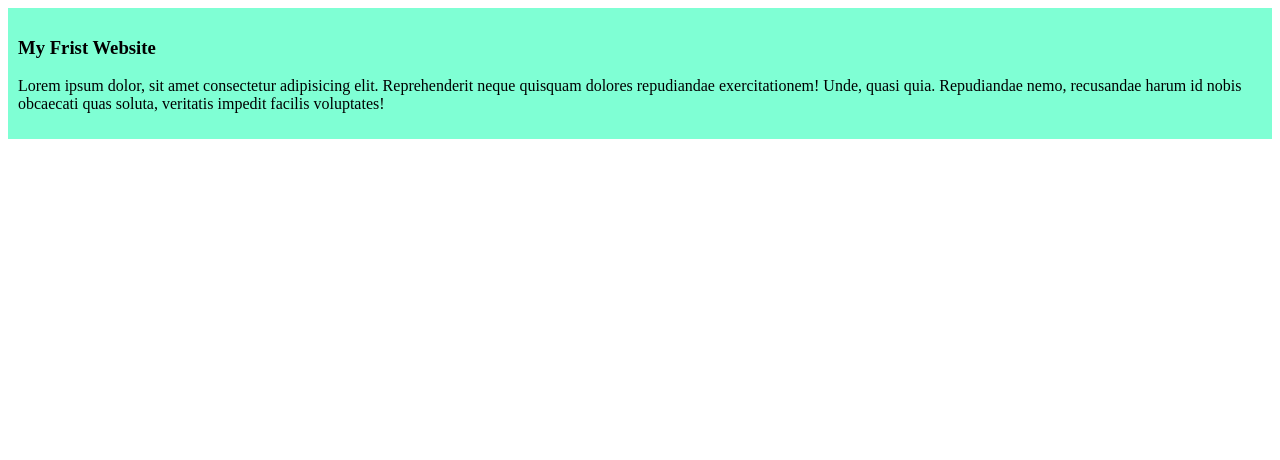
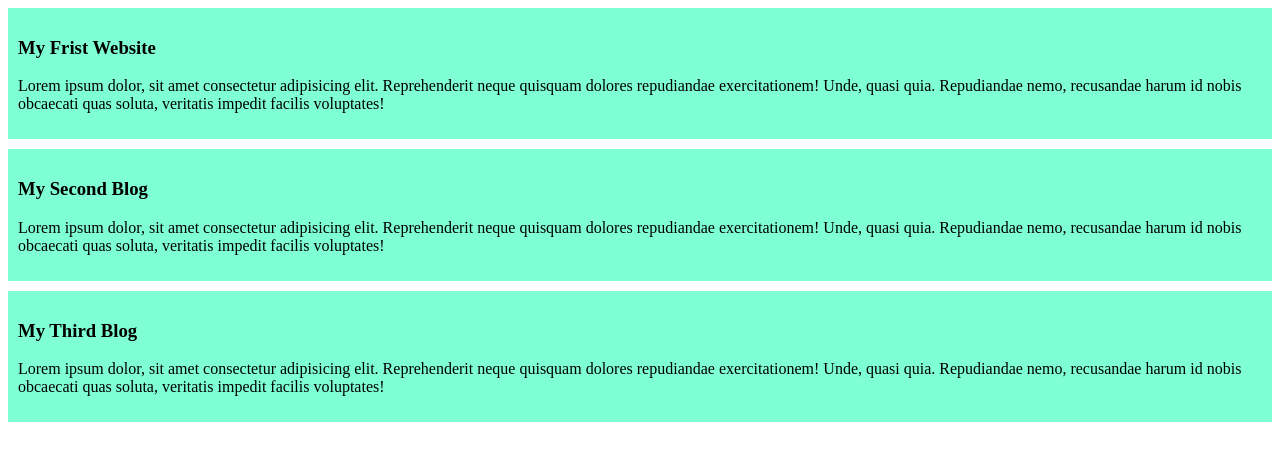
Before and after one commit to hmmirajulislammiru/my-simple-website, a plain HTML site: page index.html in a window 1280 px wide. Drawn offline with Linux system fonts and the light colour scheme.

Commit message:
added the second and third blog

```diff
--- a/index.html
+++ b/index.html
@@ -11,6 +11,14 @@
                              <h3> My Frist Website</h3>
                              <p>Lorem ipsum dolor, sit amet consectetur adipisicing elit. Reprehenderit neque quisquam dolores repudiandae exercitationem! Unde, quasi quia. Repudiandae nemo, recusandae harum id nobis obcaecati quas soluta, veritatis impedit facilis voluptates!</p>
                </div>
+               <div>
+                              <h3> My Second Blog</h3>
+                              <p>Lorem ipsum dolor, sit amet consectetur adipisicing elit. Reprehenderit neque quisquam dolores repudiandae exercitationem! Unde, quasi quia. Repudiandae nemo, recusandae harum id nobis obcaecati quas soluta, veritatis impedit facilis voluptates!</p>
+                </div>
+                <div>
+                              <h3> My Third Blog</h3>
+                              <p>Lorem ipsum dolor, sit amet consectetur adipisicing elit. Reprehenderit neque quisquam dolores repudiandae exercitationem! Unde, quasi quia. Repudiandae nemo, recusandae harum id nobis obcaecati quas soluta, veritatis impedit facilis voluptates!</p>
+                </div>
 
 </body>
 </html>
--- a/styles/blog.css
+++ b/styles/blog.css
@@ -1,4 +1,5 @@
 div{
                background-color: aquamarine;
                padding: 10px;
+               margin-bottom: 10px;
 }
```
